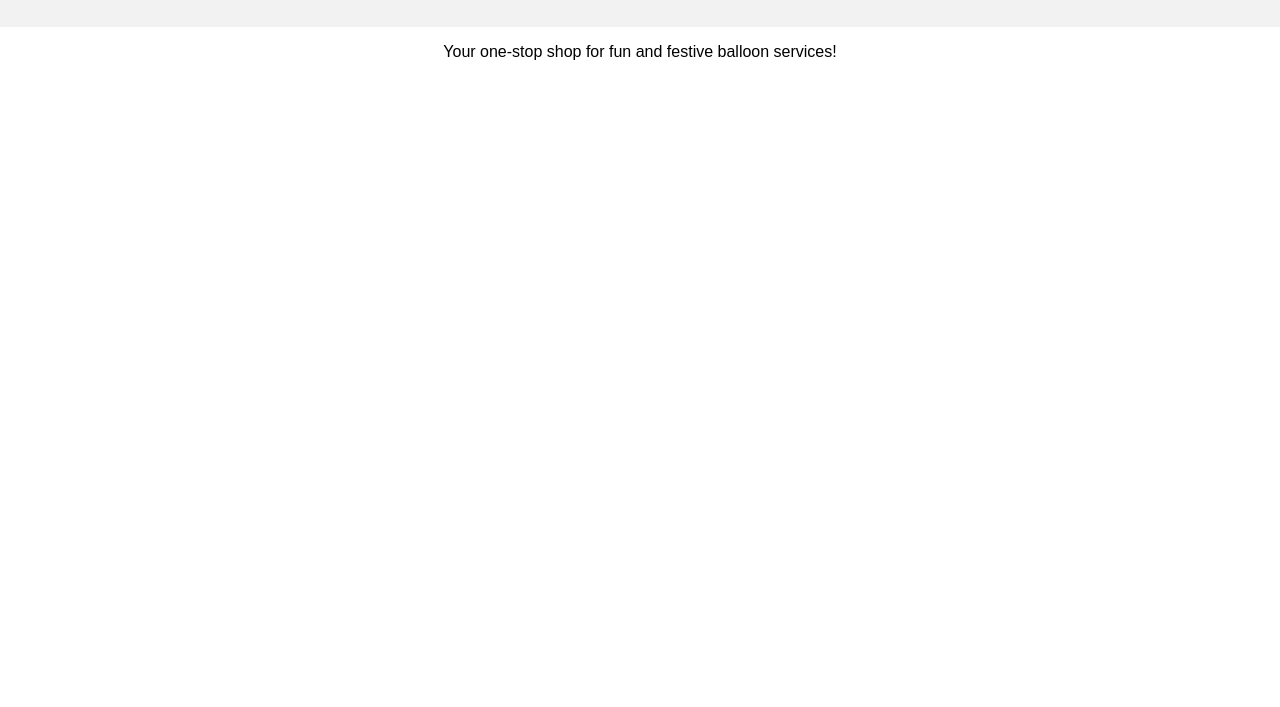
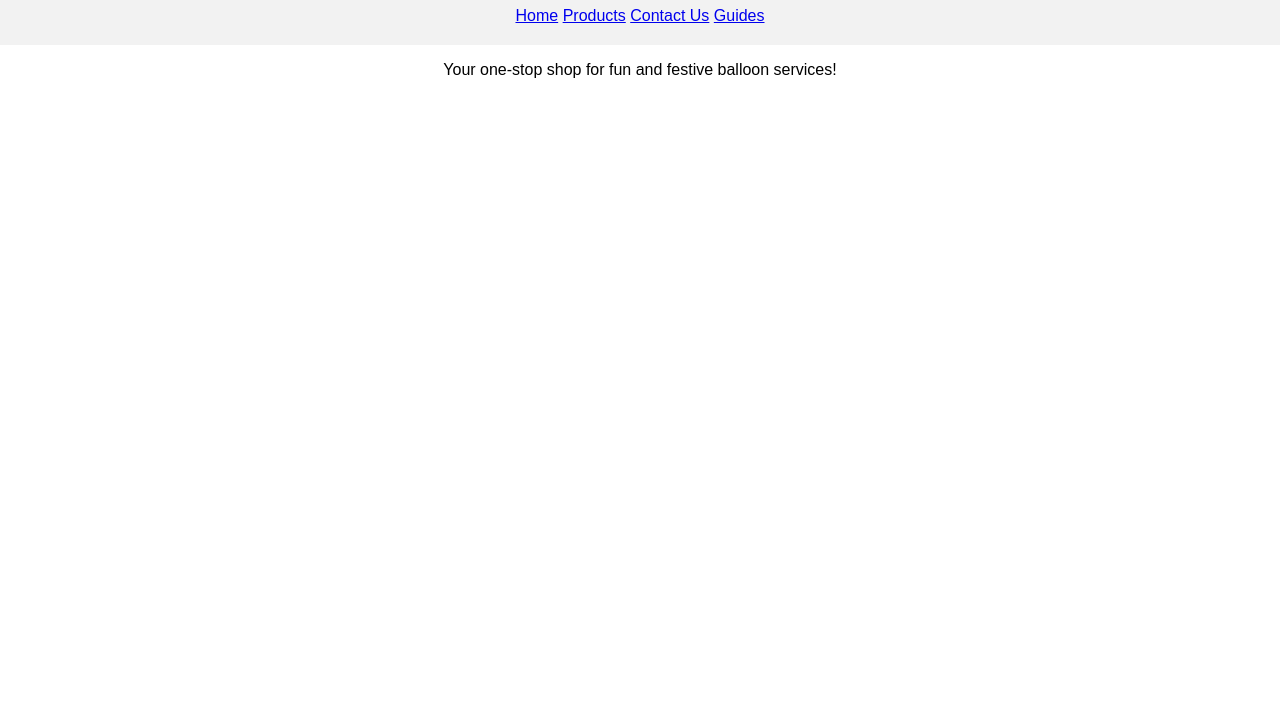
Before and after one commit to steo23/partyballons, a plain HTML site: page index.html in a window 1280 px wide. Shown: the part 93-800 px from the top of the page. Drawn offline with Linux system fonts and the light colour scheme.

Commit message:
Add navigation bar to Home page

```diff
--- a/index.html
+++ b/index.html
@@ -24,8 +24,14 @@
 </head>
 <body>
   <header>
-    <h1>Welcome to Party Balloons</h1>
-  </header>
+  <h1>Welcome to Party Balloons</h1>
+  <nav>
+    <a href="index.html">Home</a>
+    <a href="products.html">Products</a>
+    <a href="contact.html">Contact Us</a>
+    <a href="guides.html">Guides</a>
+  </nav>
+</header>
 
   <main>
     <p>Your one-stop shop for fun and festive balloon services!</p>
```
